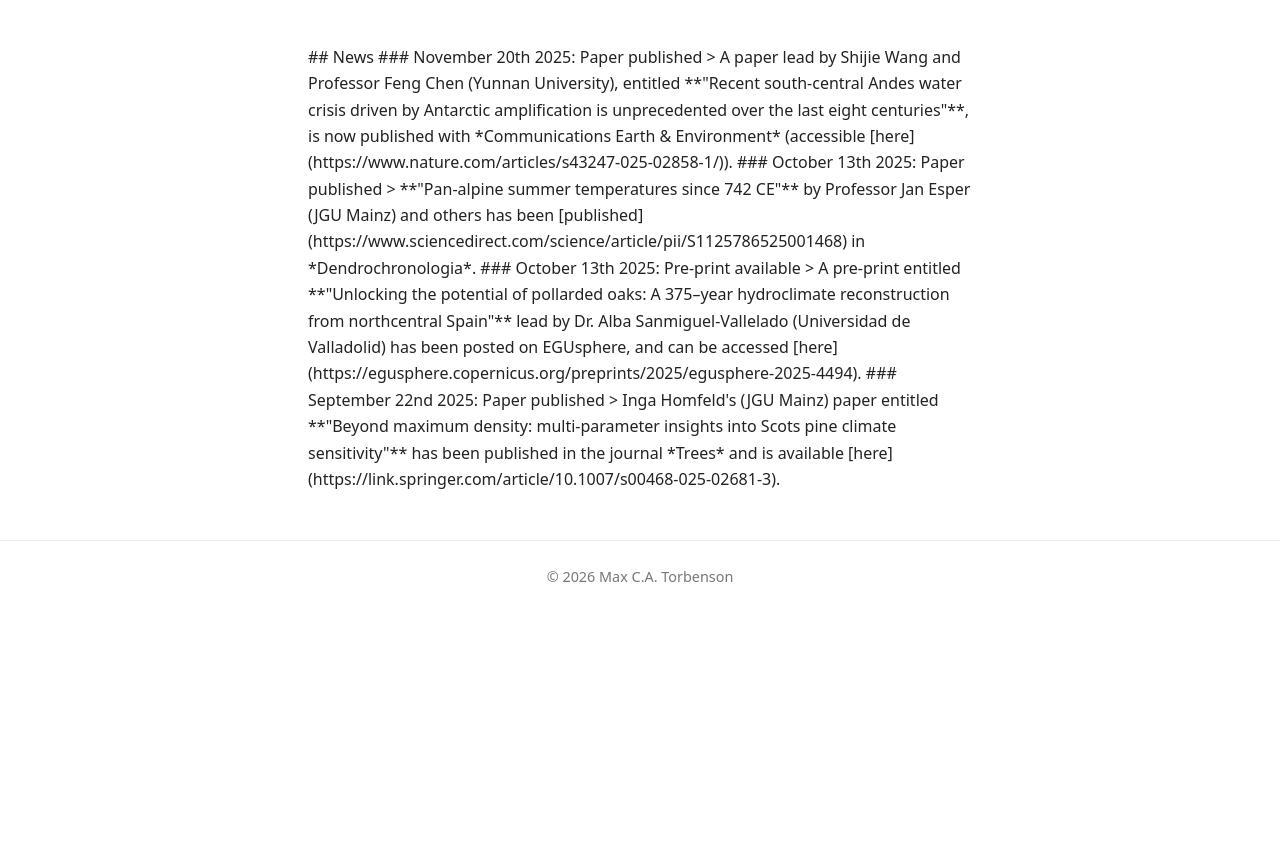
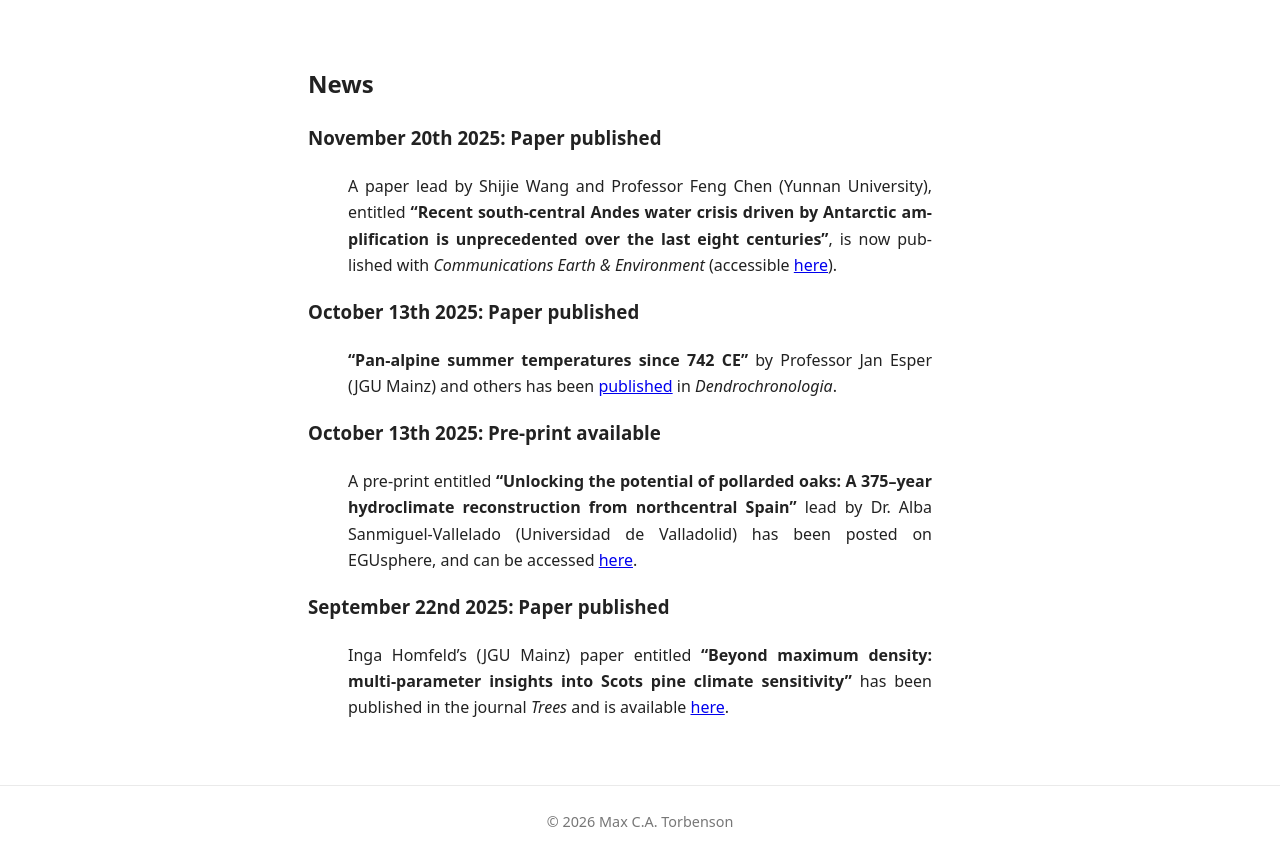
Before and after one commit to mcatorbenson/mcatorbenson.github.io, a Jekyll site: the page built from news/index.md, in a window 1280 px wide and 1027 px high, cut to the strip 169-1027 px from the top of the window. Built offline with Jekyll 4.4.1, drawn with Linux system fonts in a browser that asks for light colours.

Commit message:
Update index.md

```diff
--- a/news/index.md
+++ b/news/index.md
@@ -2,8 +2,6 @@
 layout: default
 title: News
 ---
-<div class="news-page">
-
 ## News
 ### November 20th 2025: Paper published
 > A paper lead by Shijie Wang and Professor Feng Chen (Yunnan University), entitled **"Recent south-central Andes water crisis driven by Antarctic amplification is unprecedented over the last eight centuries"**, is now published with *Communications Earth & Environment* (accessible [here](https://www.nature.com/articles/s43247-025-02858-1/)).
@@ -19,5 +17,3 @@
 
 ### September 22nd 2025: Paper published
 > Inga Homfeld's (JGU Mainz) paper entitled **"Beyond maximum density: multi-parameter insights into Scots pine climate sensitivity"** has been published in the journal *Trees* and is available [here](https://link.springer.com/article/10.1007/s00468-025-02681-3).
-
-</div>
```
